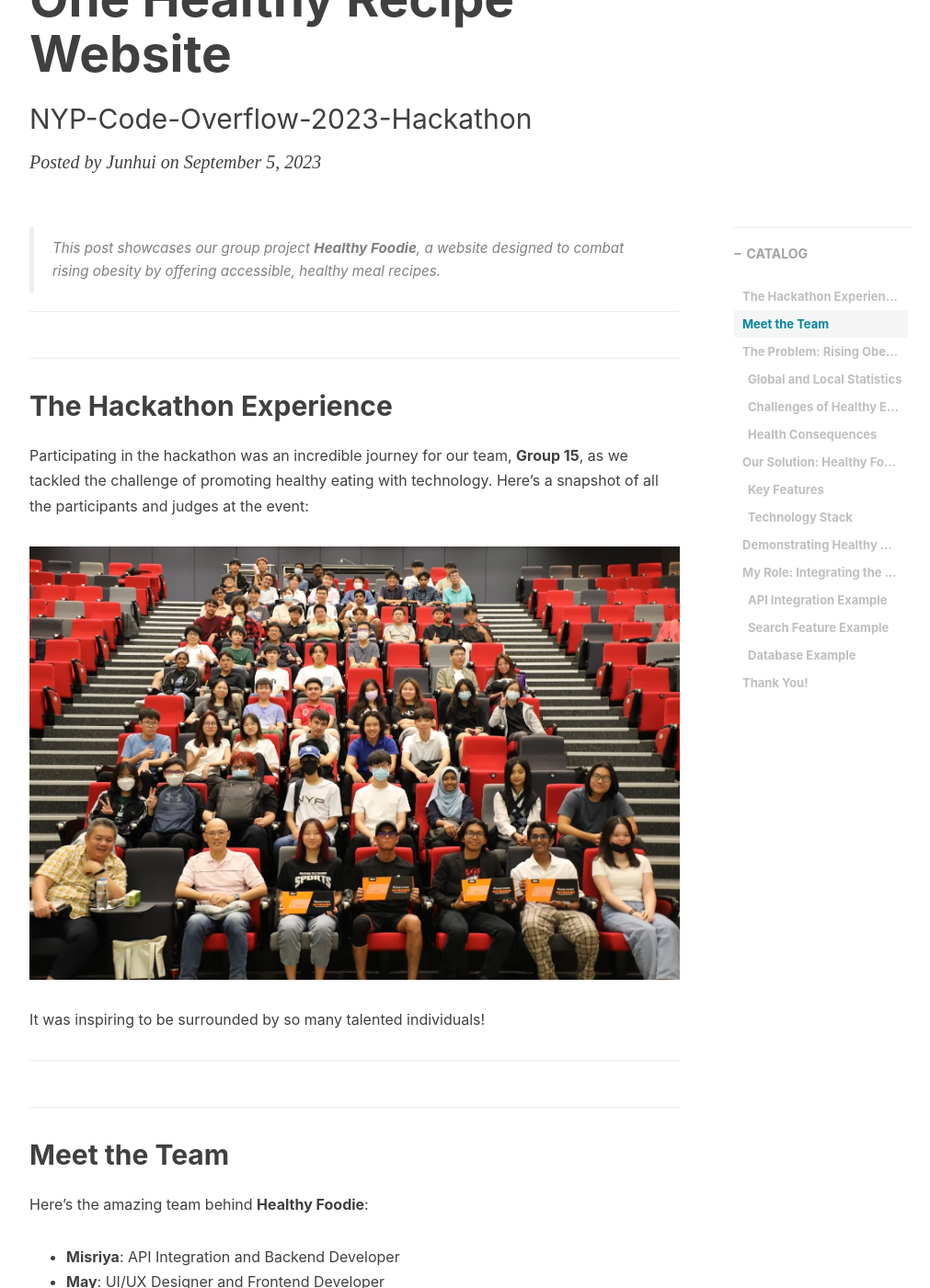
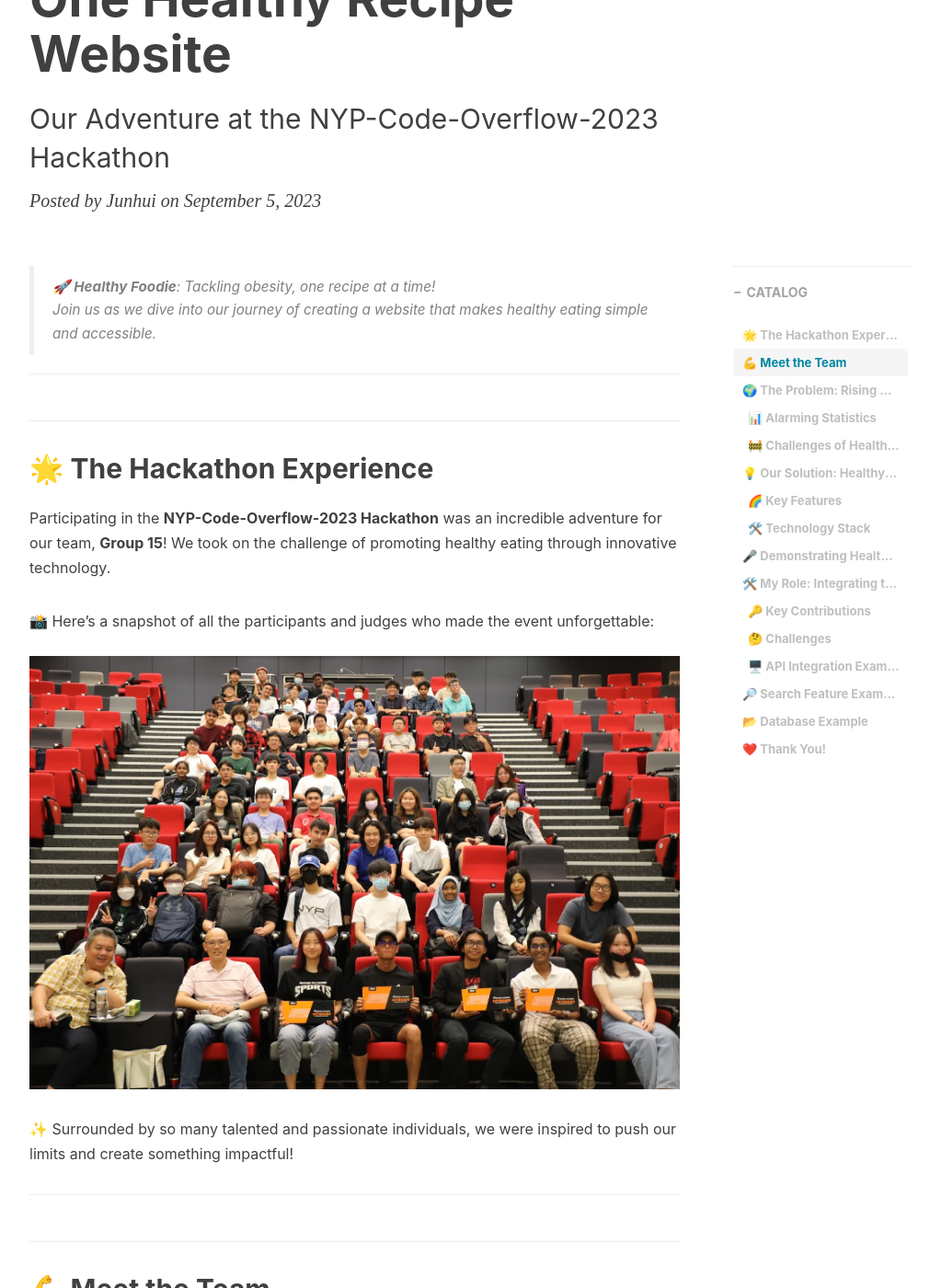
Before and after one commit to sirburger/sirburger.github.io, a Jekyll site: the page built from _posts/2023-09-05-NYP-Code-Overflow-2023-Hackathon.md, in a window 1280 px wide and 1400 px high, scrolled down 227 px. Shown: the whole window at 92% size, without its empty margins (233-1244 px from the left). Built offline with Jekyll 4.4.1, drawn with Linux system fonts in a browser that asks for light colours; nearby versions of some CDN libraries; comment, search, counter and statistics services are not loaded; some of the changed text lies outside the part shown.

Commit message:
zxczxc08769867
cxgdfgs

````diff
--- a/_posts/2023-09-05-NYP-Code-Overflow-2023-Hackathon.md
+++ b/_posts/2023-09-05-NYP-Code-Overflow-2023-Hackathon.md
@@ -1,7 +1,7 @@
 ---
 layout: post
 title: "Healthy Foodie: An All-in-One Healthy Recipe Website"
-subtitle: "NYP-Code-Overflow-2023-Hackathon"
+subtitle: "Our Adventure at the NYP-Code-Overflow-2023 Hackathon"
 author: "Junhui"
 header-style: text
 tags:
@@ -10,93 +10,109 @@ tags:
   - Hackathon
 ---
 
-> This post showcases our group project **Healthy Foodie**, a website designed to combat rising obesity by offering accessible, healthy meal recipes.
+> 🚀 **Healthy Foodie**: Tackling obesity, one recipe at a time!
+> Join us as we dive into our journey of creating a website that makes healthy eating simple and accessible.
 
 ---
 
-## The Hackathon Experience
+## 🌟 The Hackathon Experience
 
-Participating in the hackathon was an incredible journey for our team, **Group 15**, as we tackled the challenge of promoting healthy eating with technology. Here's a snapshot of all the participants and judges at the event:
+Participating in the **NYP-Code-Overflow-2023 Hackathon** was an incredible adventure for our team, **Group 15**! We took on the challenge of promoting healthy eating through innovative technology.
 
+📸 Here's a snapshot of all the participants and judges who made the event unforgettable:
 ![Hackathon Participants and Judges](/img/in-post/NYP-Code-Overflow-2023/6O4A5846.JPG)
 
-It was inspiring to be surrounded by so many talented individuals!
+✨ Surrounded by so many talented and passionate individuals, we were inspired to push our limits and create something impactful!
 
 ---
 
-## Meet the Team
+## 💪 Meet the Team
 
-Here's the amazing team behind **Healthy Foodie**:
-- **Misriya**: API Integration and Backend Developer
-- **May**: UI/UX Designer and Frontend Developer
-- **Junhui**: Database and System Architect
-- **BingRui**: Project Manager and Quality Assurance
+Behind every great project is an amazing team! Here’s **Group 15**, the minds behind **Healthy Foodie**:
+- **Misriya**: API Wizard 🪄 and Backend Guru
+- **May**: Design Maestro 🎨 and Frontend Pro
+- **Junhui**: Database Ninja 🥷 and System Architect
+- **BingRui**: Project Leader 👑 and QA Perfectionist
 
+📸 Check out our team photo:
 ![Team Photo](/img/in-post/NYP-Code-Overflow-2023/6O4A5343.JPG)
 
-Together, we brought our skills and creativity to the table to develop a functional and impactful website.
+Together, we combined creativity, technical skills, and sheer determination to bring **Healthy Foodie** to life.
 
 ---
 
-## The Problem: Rising Obesity Rates
+## 🌍 The Problem: Rising Obesity Rates
 
-### Global and Local Statistics
+### 📊 Alarming Statistics
 - **Singapore**: In 2020, **10.5% of adults were obese**, up from **8.6% in 2017**.
-- **Globally**: **13% of adults are obese**, and **39% are overweight** (2016 statistics).
+- **Globally**: **13% of adults are obese**, and **39% are overweight** (2016 data).
 
-### Challenges of Healthy Eating
-1. **Convenience**: Processed foods are faster and easier to prepare.
+### 🚧 Challenges of Healthy Eating
+1. **Convenience**: Processed foods are faster and easier.
 2. **Cost**: Healthy meals are often more expensive.
-3. **Effort**: Preparing nutritious meals from scratch can be tedious.
+3. **Effort**: Preparing healthy meals can be tedious.
 
-### Health Consequences
-Obesity is linked to numerous health issues, including:
-- Diabetes
-- Hypertension
-- Heart Disease
-- High Cholesterol
+😢 These factors contribute to serious health issues, including diabetes, heart disease, and high cholesterol.
 
 ---
 
-## Our Solution: Healthy Foodie
+## 💡 Our Solution: Healthy Foodie
 
-**Healthy Foodie** is a website designed to make healthy cooking accessible, affordable, and simple. By providing a rich database of recipes, users can find nutritious meals tailored to their preferences and dietary requirements.
+🌟 **Healthy Foodie** is a website designed to make healthy cooking accessible, affordable, and fun! By providing a rich database of recipes, users can find nutritious meals tailored to their preferences and dietary requirements.
 
-### Key Features
-1. **Recipe Search**:
+### 🌈 Key Features
+1. **✨ Recipe Search**:
    - Filter recipes by calories, protein, fats, allergies, and diets (e.g., vegan, keto).
-2. **Personalized Recommendations**:
-   - Input dietary needs and receive tailored recipe suggestions.
-3. **Simple Interface**:
-   - User-friendly design makes finding and preparing meals effortless.
+2. **🌟 Personalized Recommendations**:
+   - Input your dietary needs and get custom recipes just for you!
+3. **💻 Simple Interface**:
+   - Designed with users in mind, making healthy eating effortless.
 
-### Technology Stack
-- **Flask**: Backend development.
-- **Spoonacular API**: Recipe and nutritional data.
-- **SQLAlchemy**: Database management.
-- **GitHub**: Collaboration and version control.
+### 🛠️ Technology Stack
+- **Flask**: The backbone of our backend.
+- **Spoonacular API**: A treasure trove of recipes and nutritional data.
+- **SQLAlchemy**: Seamless database management.
+- **GitHub**: Collaboration made easy.
 
 ---
 
-## Demonstrating Healthy Foodie
+## 🎤 Demonstrating Healthy Foodie
 
-Presenting our project was one of the most exciting moments. As a team, we explained how **Healthy Foodie** works, emphasizing its ability to make healthy eating more accessible.
+One of the highlights of our hackathon experience was presenting **Healthy Foodie** to the judges and audience.
 
+📸 Here's a moment from our live demo:
 ![Presenting on Stage](/img/in-post/NYP-Code-Overflow-2023/6O4A5699.JPG)
 
-Our live demonstration showcased features like recipe filtering, personalized recommendations, and user-friendly design.
+Our presentation showcased key features like recipe filtering, personalized recommendations, and the user-friendly design we’re so proud of.
 
 ---
 
-## My Role: Integrating the Spoonacular API
+## 🛠️ My Role: Integrating the Spoonacular API
 
-As the API integrator, I took charge of connecting our platform to the Spoonacular API, ensuring seamless access to dynamic recipe data. Here's a close-up of me presenting this key feature at the hackathon:
+As the **API integrator**, my job was to connect our platform to the **Spoonacular API**. This allowed us to fetch dynamic recipe data and enable features like filtering by dietary preferences.
 
+📸 Here I am presenting this key feature:
 ![Close-Up at the Podium](/img/in-post/NYP-Code-Overflow-2023/6O4A5710.JPG)
 
-### API Integration Example
+### 🔑 Key Contributions
+1. **API Integration**:
+   - Researched Spoonacular API to identify endpoints.
+   - Built Flask routes to handle API calls and responses.
+   - Enabled filtering by calories, protein, dietary restrictions, and more.
+2. **Data Parsing**:
+   - Extracted data like recipe names, images, and nutritional values.
+   - Ensured clean, structured results for a seamless user experience.
+3. **Error Handling**:
+   - Managed API rate limits and handled invalid inputs gracefully.
+4. **Caching**:
+   - Reduced repetitive API calls by caching popular recipes, improving performance.
 
-Below is a simplified Flask route for fetching and filtering recipes from the Spoonacular API:
+### 🤔 Challenges
+- **Rate Limits**: Balancing free-tier API restrictions with user demands.
+- **Complex Data**: Parsing and structuring large JSON responses.
+- **Custom Filtering**: Adapting API responses for user-specific dietary needs.
+
+### 🖥️ API Integration Example
 
 ```python
 @app.route('/display_recommendations', methods=['GET'])
@@ -120,9 +136,9 @@ def display_recommendations():
 
 ---
 
-### Search Feature Example
+## 🔎 Search Feature Example
 
-Users can search for recipes dynamically using the following JavaScript logic:
+Our dynamic search feature allows users to easily find recipes:
 
 ```javascript
 function getRecipe(query) {
@@ -142,9 +158,9 @@ function getRecipe(query) {
 
 ---
 
-### Database Example
+## 📂 Database Example
 
-The database is managed with SQLAlchemy. Below is a model for storing recipe data:
+We used SQLAlchemy to manage our database. Here’s a simple model:
 
 ```python
 class Recipe(db.Model):
@@ -152,15 +168,12 @@ class Recipe(db.Model):
     title = db.Column(db.String(255), nullable=False)
 ```
 
-This structure ensures we can save and retrieve recipes efficiently.
+This structure ensured efficient storage and retrieval of recipe data.
 
 ---
 
-## Thank You!
+## ❤️ Thank You!
 
-We are immensely grateful to the organizers, judges, and fellow participants for making this hackathon a memorable and enriching experience.
+We are incredibly grateful to the organizers, judges, and fellow participants who made this hackathon such a fantastic experience.
 
-Being part of such a vibrant community of innovators and creators was truly inspiring. Thank you for supporting **Healthy Foodie**!
-```
-
-You can copy the entire content directly and use it in your blog. Let me know if you need any further adjustments!
+💖 I hope that i get better in web dev in the future
````
